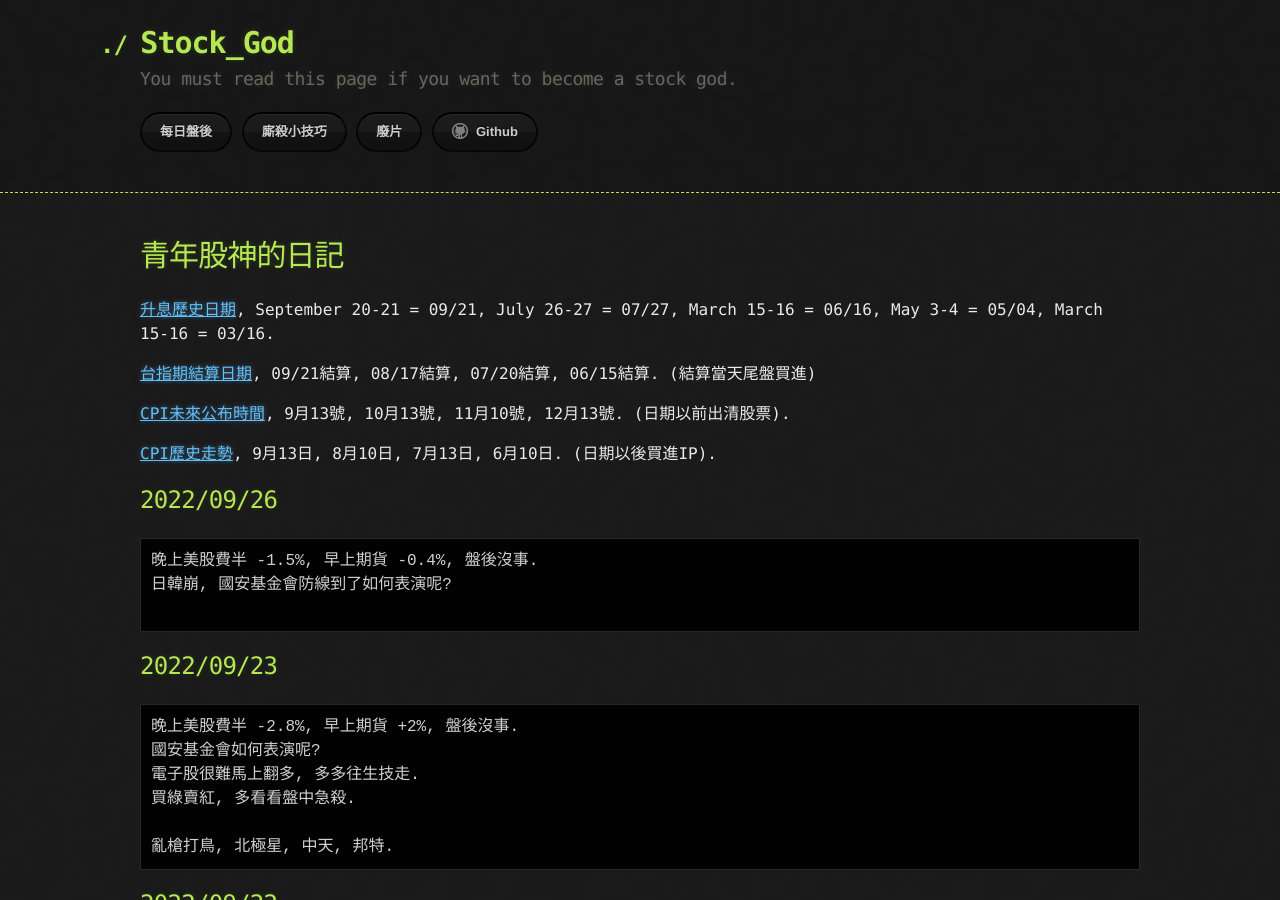
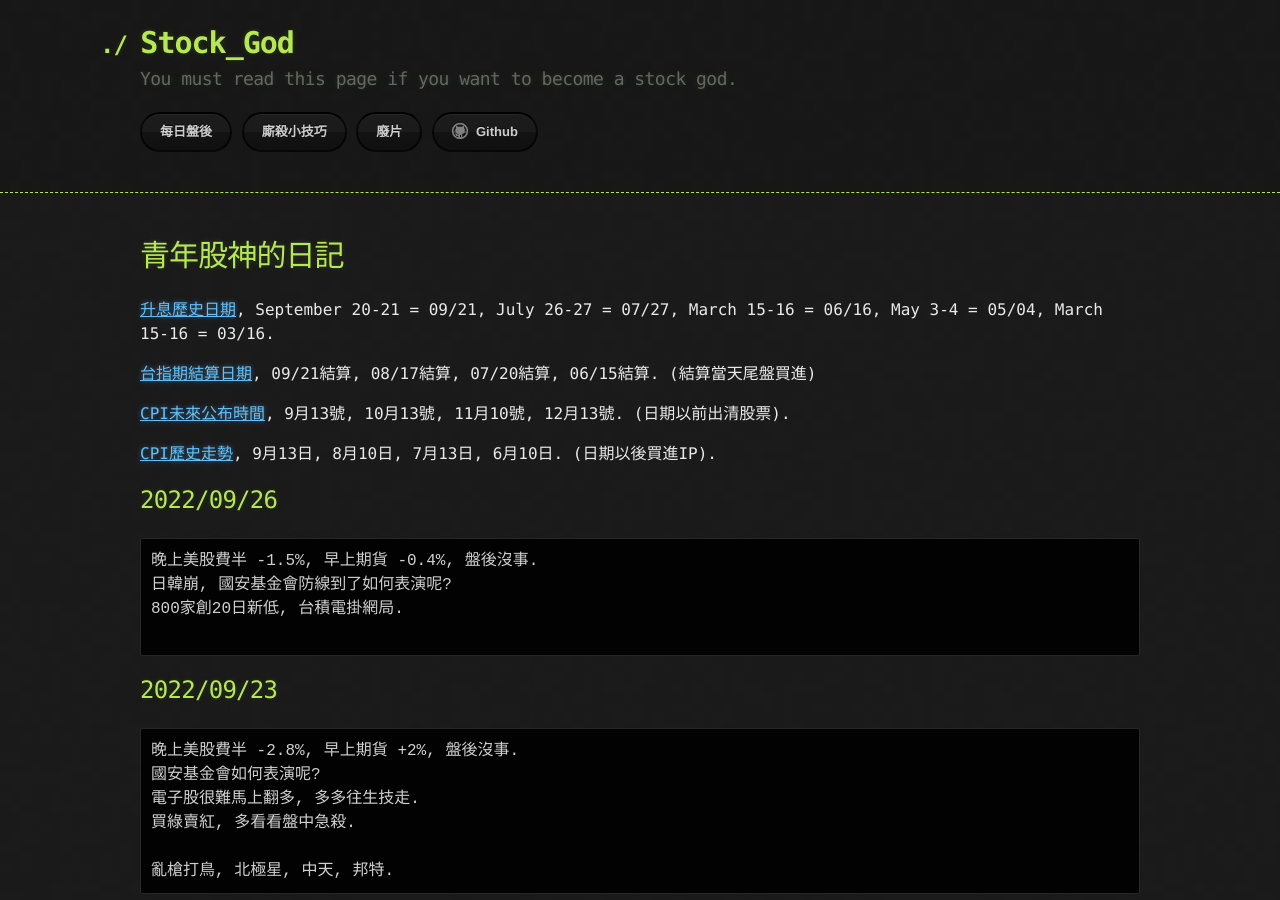
Before and after one commit to lepg5487/Stock_God, a Jekyll site: the page built from index.md, in a window 1280 px wide and 900 px high. Built offline with Jekyll 4.4.1, drawn with Linux system fonts in a browser that asks for light colours; our own code applies the rules of GitHub Pages for plain Markdown files.

Commit message:
Update index.md

````diff
--- a/index.md
+++ b/index.md
@@ -16,6 +16,7 @@ layout: testlayouts
 ```
 晚上美股費半 -1.5%, 早上期貨 -0.4%, 盤後沒事.
 日韓崩, 國安基金會防線到了如何表演呢?
+800家創20日新低, 台積電掛網局.
 
 ```
 
````
